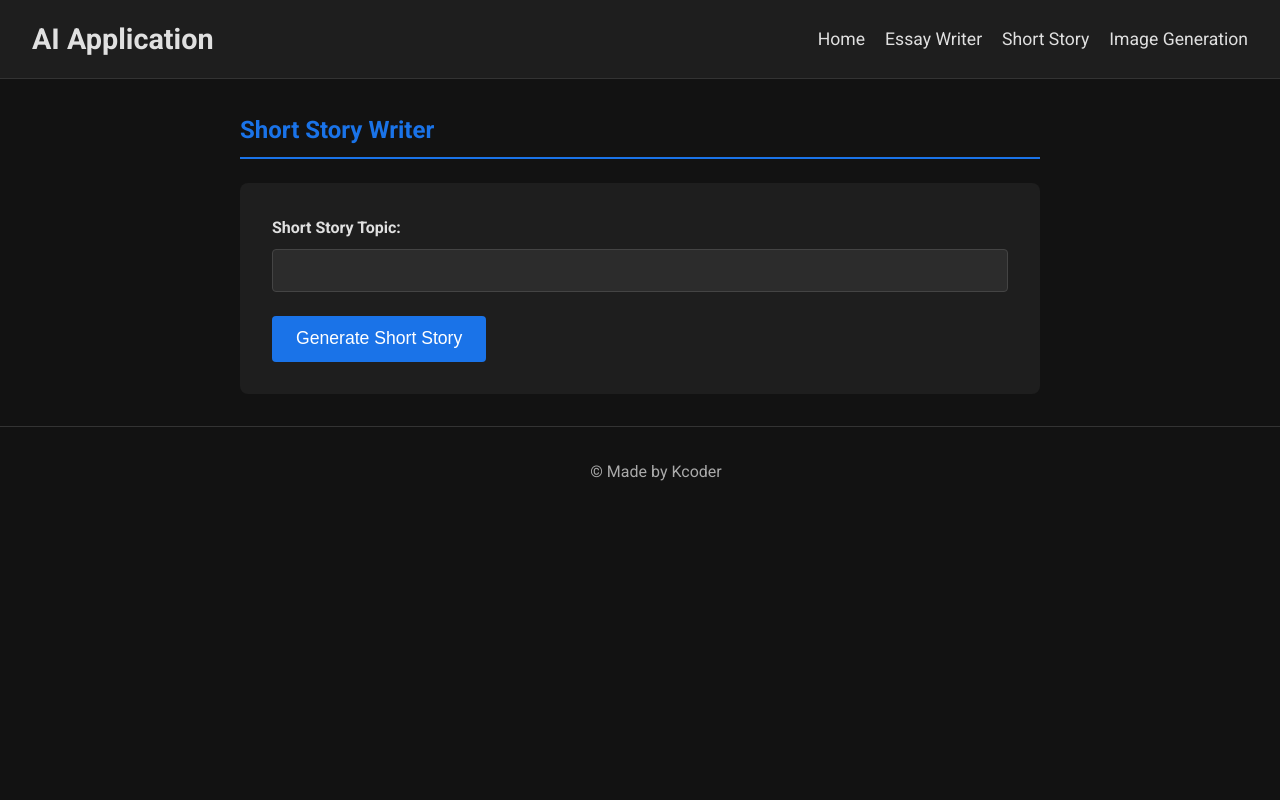
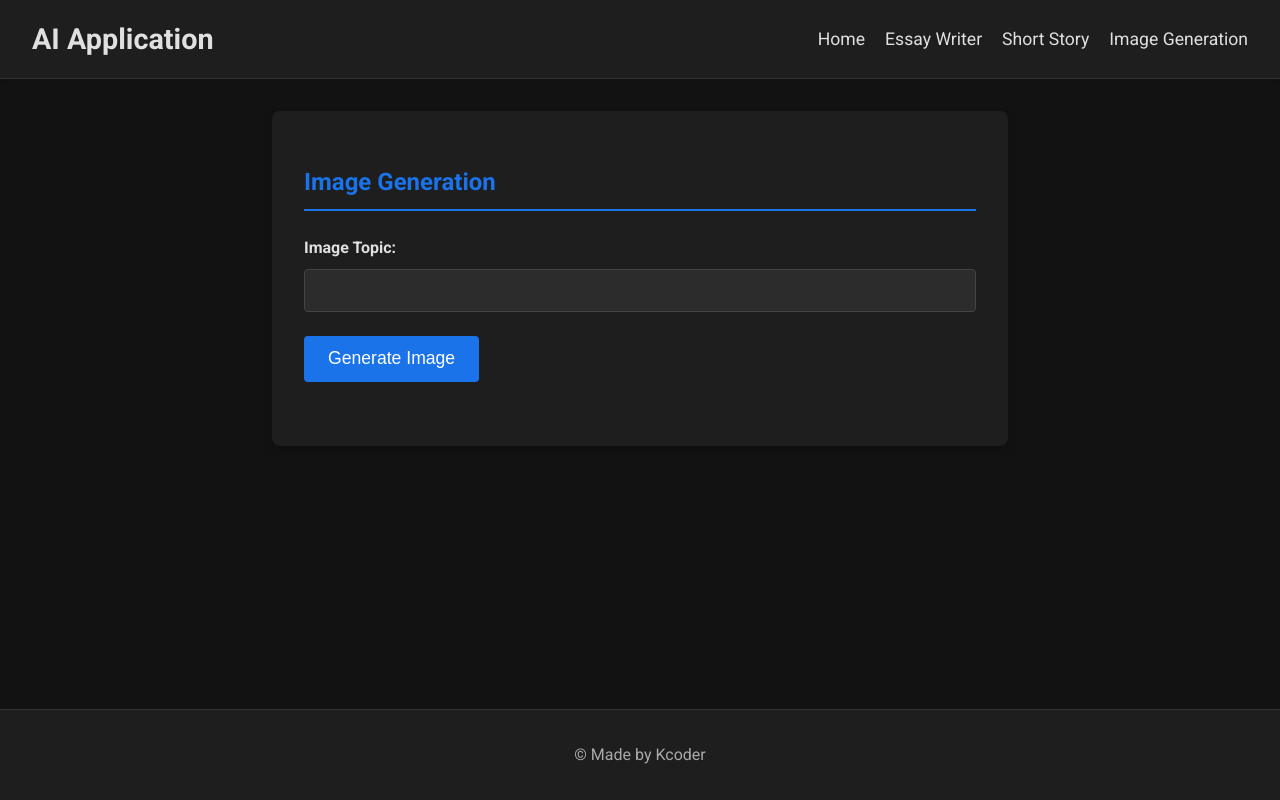
Before and after one commit to kushmdesai/ai-generator, a Flask app: page /image-generation in a window 1280 px wide. Run offline with Flask 3, Linux system fonts and the light colour scheme.

Commit message:
The image generator works now

```diff
--- a/app.py
+++ b/app.py
@@ -71,21 +71,32 @@ def short_story():
 
     return render_template('short-story.html')
 
-@app.route("/image-generation")
+@app.route("/image-generation", methods =['GET','POST'])
 def image_generation():
     if request.method == 'POST':
         topic = request.form.get('topic')
         response = client.models.generate_content(
-            model='gemini-2.5-pro',
-            config= types.GenerateContentConfig(
-                system_instruction=shortStoryTxt
-            ),
-            contents=f"Write a short story about {topic} that is interesting and compelling to read."
+           model="gemini-2.0-flash-preview-image-generation",
+           contents=f"Draw an image about {topic}.",
+           config= types.GenerateContentConfig(
+               response_modalities=['TEXT','IMAGE']
+           )
         )
-        story = response.text
-        return render_template('short-story.html', story=story)
+        image_data = None
+        text = None
+        for part in response.candidates[0].content.parts:
+            if part.text is not None:
+                text = part.text
+            elif part.inline_data is not None:
+                # part.inline_data is a Blob. It has 'data' and 'mime_type'.
+                image_bytes = part.inline_data.data
+                encoded_image = base64.b64encode(image_bytes).decode('utf-8')
+                mime_type = part.inline_data.mime_type
+                image_data = f"data:{mime_type};base64,{encoded_image}"
 
-    return render_template('short-story.html')
+        return render_template('image-gen.html', image=image_data, story=text)
+
+    return render_template('image-gen.html')
 
 
 if __name__ == '__main__':
--- a/static/main.css
+++ b/static/main.css
@@ -7,7 +6,10 @@
     --surface-color: #1e1e1e;
     --text-color: #e0e0e0;
     --header-color: #1e1e1e;
-    --footer-color: #1e1e1eh;
+    --footer-color: #1e1e1e;
+    --border-color: #333;
+    --input-bg-color: #2c2c2c;
+    --button-hover-color: #155ab6;
 }
 
 body {
@@ -17,15 +19,19 @@ body {
     margin: 0;
     padding: 0;
     line-height: 1.6;
+    display: flex;
+    flex-direction: column;
+    min-height: 100vh;
 }
 
 header {
     background-color: var(--header-color);
     padding: 1rem 2rem;
-    border-bottom: 1px solid #333;
+    border-bottom: 1px solid var(--border-color);
     display: flex;
     justify-content: space-between;
     align-items: center;
+    box-shadow: 0 2px 4px rgba(0,0,0,0.1);
 }
 
 header h1 {
@@ -56,9 +63,12 @@ nav ul li a:hover {
 }
 
 main {
+    flex: 1;
     max-width: 800px;
+    width: 100%;
     margin: 2rem auto;
     padding: 0 2rem;
+    box-sizing: border-box;
 }
 
 footer {
@@ -66,10 +76,7 @@ footer {
     color: #aaa;
     text-align: center;
     padding: 1rem;
-    border-top: 1px solid #333;
-    position: relative;
-    bottom: 0;
-    width: 100%;
+    border-top: 1px solid var(--border-color);
 }
 
 h2 {
@@ -79,11 +86,15 @@ h2 {
     margin-bottom: 1.5rem;
 }
 
-form {
+.content-wrapper {
     background-color: var(--surface-color);
     padding: 2rem;
     border-radius: 8px;
-    margin-top: 1.5rem;
+    box-shadow: 0 4px 8px rgba(0,0,0,0.2);
+}
+
+form {
+    margin-bottom: 2rem;
 }
 
 form label {
--- a/templates/base.html
+++ b/templates/base.html
@@ -21,7 +21,9 @@
     </header>
 
     <main>
-        {% block content %}{% endblock %}
+        <div class="content-wrapper">
+            {% block content %}{% endblock %}
+        </div>
     </main>
 
     <footer>
--- /dev/null
+++ b/templates/image-gen.html
@@ -0,0 +1,32 @@
+{% extends "base.html" %}
+{% block title %}Image Generation{% endblock %}
+
+{% block extra_head %}
+    <meta name="description" content="AI-powered Image Generation application">
+    <link rel="icon" type="image/x-icon" href="{{ url_for('static', filename='favicon.ico') }}">
+{% endblock %}
+
+{% block content %}
+    <h2>Image Generation</h2>
+    <form method="POST" action="{{ url_for('image_generation') }}">
+        <label for="topic">Image Topic:</label>
+        <input type="text" id="topic" name="topic" required>
+        <button type="submit">Generate Image</button>
+    </form>
+
+    {% if story %}
+        <h3>AI Response:</h3>
+        <div class="story-content">
+            <p>{{ story }}</p>
+        </div>
+    {% endif %}
+
+    {% if image %}
+        <h3>Generated Image:</h3>
+        <div class="image-content">
+            <a href="{{ image }}" download="generated-image.png">
+                <img src="{{ image }}" alt="Generated Image - Click to download">
+            </a>
+        </div>
+    {% endif %}
+{% endblock %}
```
Also changed, not shown: other parts of static/main.css (+55 -7 lines).
